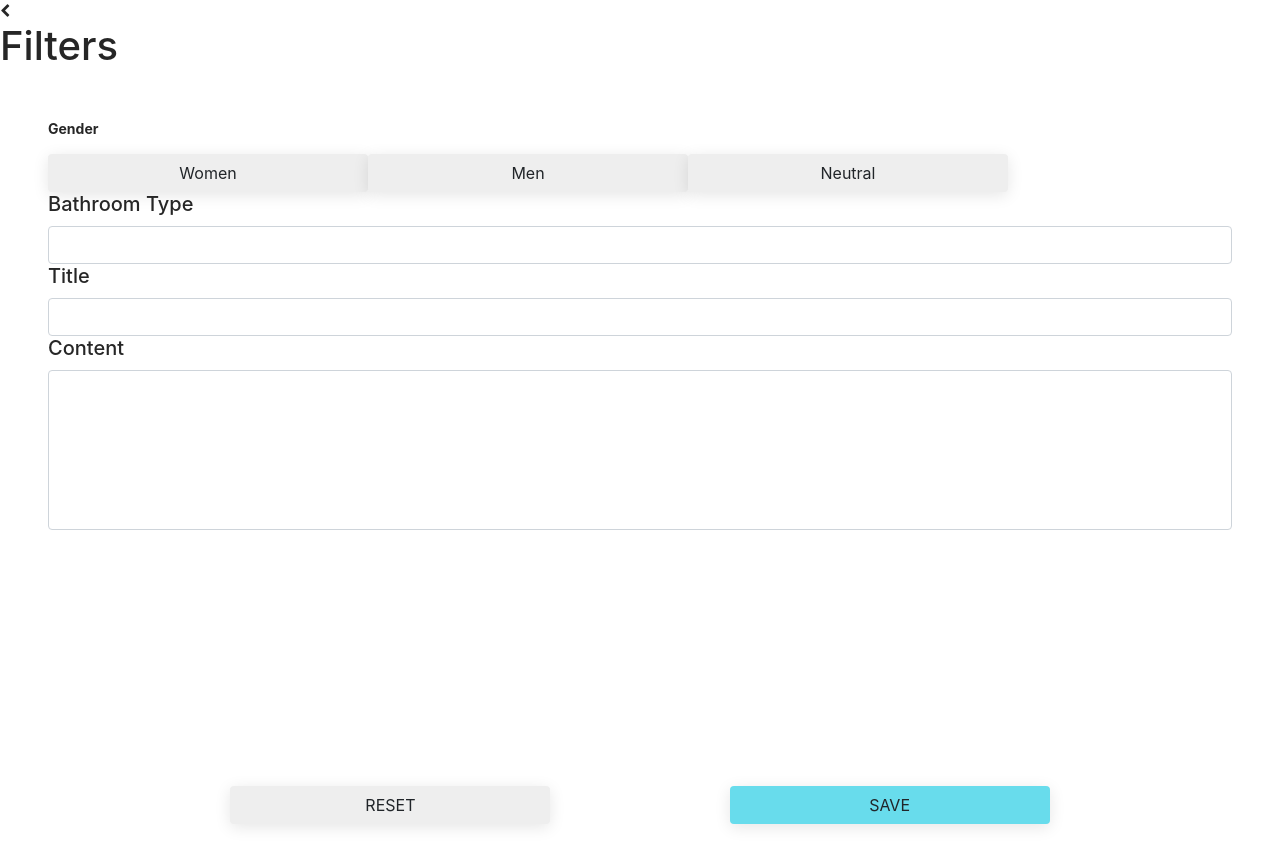
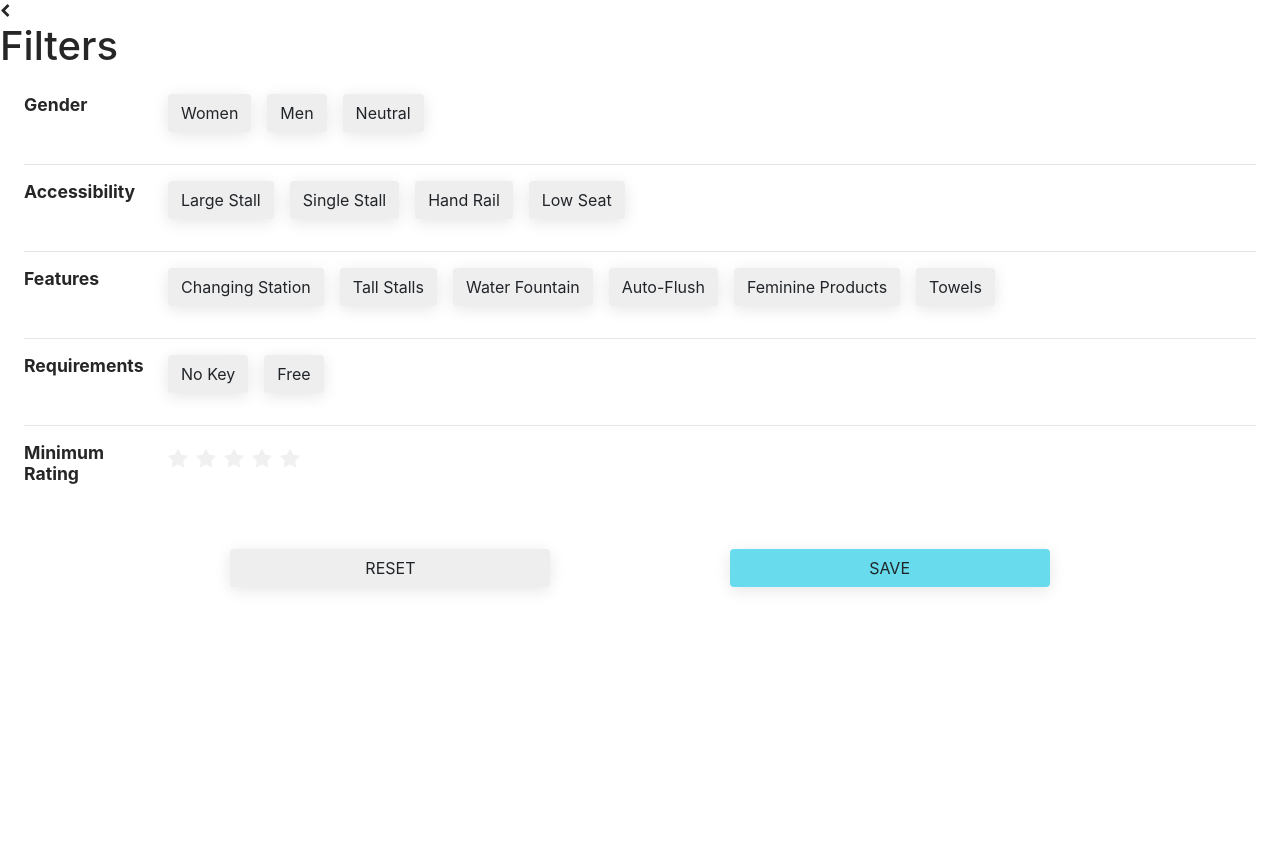
Before and after one commit to lisicase/vonia, a React (Create React App) app: page /filter in a window 1280 px wide. Shown: the top 866 px of the page. After the commit the page ends 800 px from the top, so only its background shows below. Built offline with nearby package versions, Linux system fonts and the light colour scheme; no server answers.

Commit message:
added toggles & rating picker

```diff
--- a/src/Map/Filter.js
+++ b/src/Map/Filter.js
@@ -1,13 +1,14 @@
 // React
 import React, { Component } from 'react';
 // Components
-import { RedirectButton } from "../StyleElements";
+import { RedirectButton, Divider } from "../StyleElements";
+import { Rate } from 'antd';
 
 export default function FilterForm() {
     return (
         <div>
             <div style={{ textAlign: "left" }}>
-                <RedirectButton redirectTo="/bathroom" button={<i className="open-details fa fa-chevron-left" aria-hidden="true"></i>} />
+                <RedirectButton redirectTo="/" button={<i className="open-details fa fa-chevron-left" aria-hidden="true"></i>} />
                 <h1>Filters</h1>
             </div>
             <ReviewForm />
@@ -18,13 +19,14 @@ export default function FilterForm() {
 function ReviewForm() {
     return (
         <form class="form-inline">
-            <div style={{ textAlign:'left', display:'flex', flexDirection:'column', margin:'3rem'}}>
-                    <FilterCategory title="Gender" filters={["Women", "Men", "Neutral"]} />
-                    <SelectBathroomType />
-                    <EnterReviewTitle />
-                    <EnterReviewContent />
+            <div style={{ textAlign:'left', display:'flex', flexDirection:'column', margin:'1.5rem'}}>
+                <FilterCategory title="Gender" filters={["Women", "Men", "Neutral"]} />
+                <FilterCategory title="Accessibility" filters={["Large Stall", "Single Stall", "Hand Rail", "Low Seat"]} />
+                <FilterCategory title="Features" filters={["Changing Station", "Tall Stalls", "Water Fountain", "Auto-Flush", "Feminine Products", "Towels"]} />
+                <FilterCategory title="Requirements" filters={["No Key", "Free"]} />
+                <MinimumRating />
             </div>
-            <div style={{ marginTop: "20vw" }}>
+            <div style={{paddingTop:'2rem'}}>
                 <ResetButton />
                 <span style={{padding:'7vw'}}/>
                 <SaveButton />
@@ -34,66 +36,46 @@ function ReviewForm() {
 }
 
 function FilterCategory(props) {
+    let allToggles = props.filters.map((filterName) => {
+        return <FilterToggle text={filterName} id={filterName} />;
+    })
     return (
         <div>
-            {/*<div class="form-group mr-3" style={{ display: 'flex' }}>
-                <input type="text" name="term" id="searchQuery" class="form-control" />
-            </div>*/}
-            <p><strong>{props.title}</strong></p>
-            <FilterButton text={props.filters[0]} />
-            <FilterButton text="Men" />
-            <FilterButton text="Neutral" />
+            <div style={{display:'flex'}}>
+                <CategoryTitle title={props.title} />
+                <div style={{display:'flex', flexWrap:'wrap', paddingLeft:'1rem'}}>
+                    {allToggles}
+                </div>
+            </div>
+            <Divider />
         </div>
     );
 }
 
-class CategoricalRating extends Component {
-    render() {
-        return (
-            <div style={{display:'flex', justifyContent:'space-between'}} >
-                <p className="slightBold">{this.props.title}</p>
-                {/*<StarRating rating={this.props.rating} size={25} />*/}
+function MinimumRating() {
+    return (
+        <div>
+            <div style={{display:'flex'}}>
+                <CategoryTitle title="Minimum Rating" />
+                <div style={{paddingLeft:'1rem'}}>
+                    <Rate allowHalf style={{color:'#E0AFFB'}} />
+                </div>
             </div>
-        );
-    }
+        </div>
+    )
 }
 
-function SelectBathroomType() {
+function CategoryTitle(props) {
     return (
         <div>
-            <h2 className="sectionTitle">Bathroom Type</h2>
-            <div class="form-group mr-3" style={{ display: 'flex' }}>
-                <input type="text" name="term" id="searchQuery" class="form-control" />
-            </div>
+            <h2 style={{fontSize:'1.1rem', width:'8rem'}}><strong>{props.title}</strong></h2>
         </div>
     );
 }
 
-function EnterReviewTitle() {
+function FilterToggle(props) {
     return (
-        <div>
-            <h2 className="sectionTitle">Title</h2>
-            <div class="form-group mr-3" style={{ display: 'flex' }}>
-                <input type="text" name="term" id="searchQuery" class="form-control" />
-            </div>
-        </div>
-    );
-}
-
-function EnterReviewContent() {
-    return (
-        <div>
-            <h2 className="sectionTitle">Content</h2>
-            <div class="form-group mr-3" style={{ display: 'flex' }}>
-                <input type="text" name="term" id="searchQuery" class="form-control" style={{height:'10rem'}} />
-            </div>
-        </div>
-    );
-}
-
-function FilterButton(props) {
-    return (
-        <button type="submit" class="btn resetBtn" style={{width:'25vw'}}>
+        <button type="submit" class="btn filterToggle">
             <i className="fa-solid fa-right-to-bracket" aria-hidden="true"></i>{props.text}
         </button>
     );
--- a/src/index.css
+++ b/src/index.css
@@ -54,6 +54,18 @@ button.submitBtn {
 
 button.submitBtn:hover {
   background-color: var(--brightBlueSelected);
+  box-shadow: none;
+}
+
+button.filterToggle {
+  background-color: #EEEEEE;
+  margin-right: 1rem;
+  margin-bottom: 1rem;
+  box-shadow: 0 .2rem 1rem rgba(0, 0, 0, .1);
+}
+
+button.filterToggle:hover {
+  background-color: #e3e3e3;
   box-shadow: none;
 }
 
```
